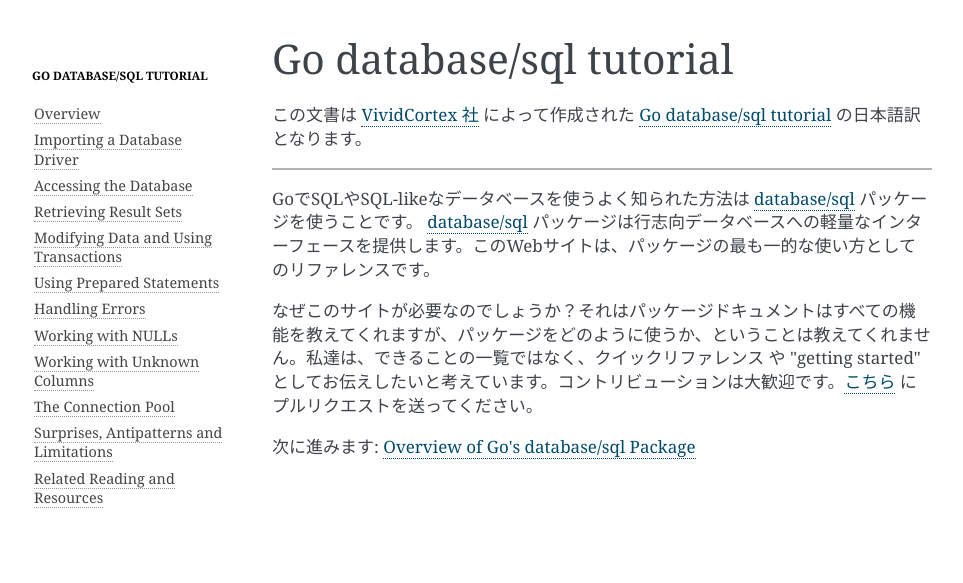
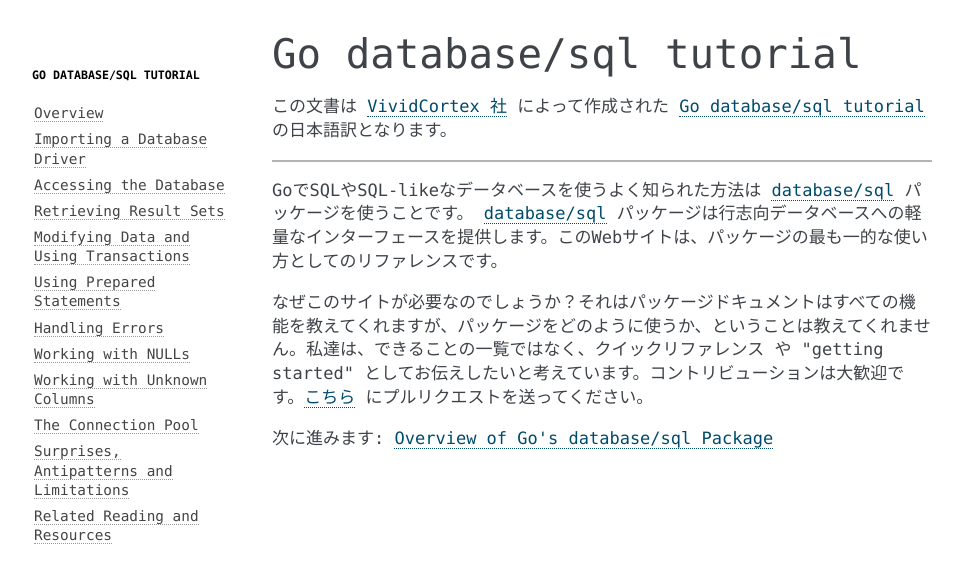
Before and after one commit to d-tsuji/go-database-sql-tutorial-ja, a Sphinx documentation site: the page built from source/index.rst, in a window 1280 px wide. Shown: the top 583 px of the page, without its empty margins (148-1111 px from the left). Built offline with Sphinx 7.4.7, drawn with Linux system fonts in a browser that asks for light colours.

Commit message:
modify base font

```diff
--- a/source/conf.py
+++ b/source/conf.py
@@ -63,6 +63,10 @@
 #
 html_theme = 'alabaster'
 
+html_theme_options = {
+    'font_family': 'Menlo',
+}
+
 # Add any paths that contain custom static files (such as style sheets) here,
 # relative to this directory. They are copied after the builtin static files,
 # so a file named "default.css" will overwrite the builtin "default.css".
```
